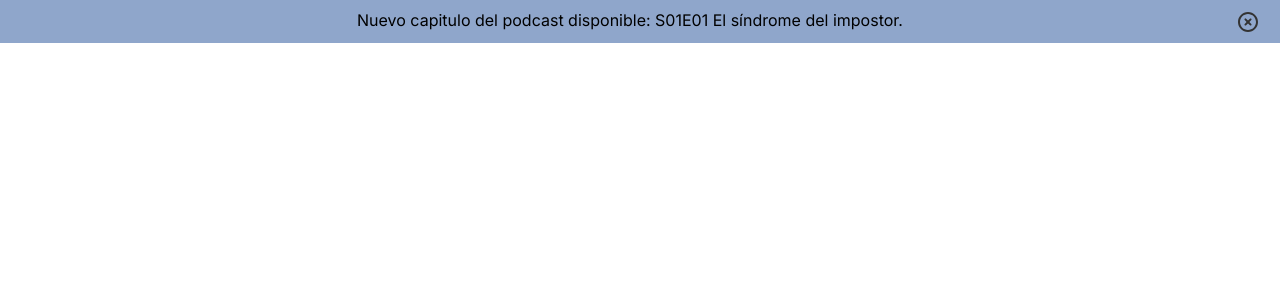
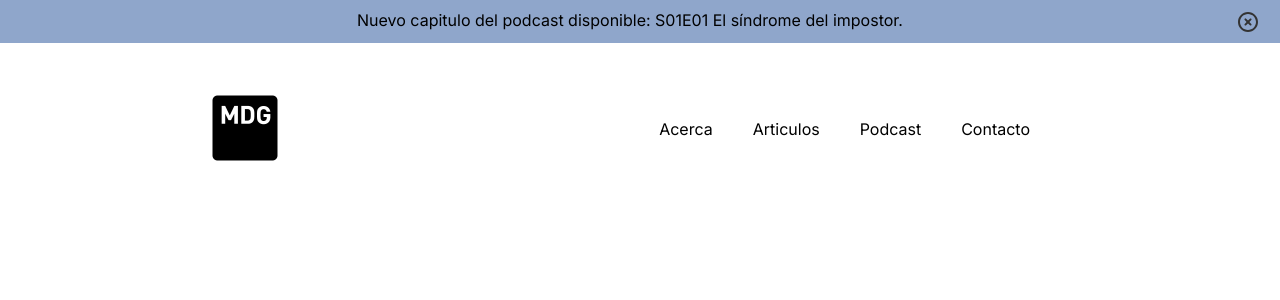
Before and after one commit to mdgdeveloper/portfolio-v2, a React (Vite) app: page / in a window 1280 px wide. Shown: the top 300 px of the page. Built offline with nearby package versions, Linux system fonts and the light colour scheme.

Commit message:
Header.JSX completed. Main.JSX started

```diff
--- a/src/App.jsx
+++ b/src/App.jsx
@@ -1,5 +1,6 @@
 import './App.css'
 import Announce from './components/announce/Announce'
+import Header from './components/header/Header'
 
 function App() {
 
@@ -7,6 +8,7 @@ function App() {
   return (
    <div>
       <Announce />
+      <Header />
    </div>
   )
 }
--- /dev/null
+++ b/src/components/header/Header.jsx
@@ -0,0 +1,27 @@
+import "./header.css";
+import Logo from '../../img/logo.png';
+
+const Header = () => {
+  return (
+      <div className="h-global">
+    <div className="h-wrapper">
+      <div className="h-left">
+          <div className="h-logo">
+              <img src={Logo} alt="" className="h-logo-img" />
+          </div>
+      </div>
+      <div className="h-center"></div>
+      <div className="h-right">
+          <div className="h-menu">
+              <div className="h-menu-item">Acerca</div>
+              <div className="h-menu-item">Articulos</div>
+              <div className="h-menu-item">Podcast</div>
+              <div className="h-menu-item">Contacto</div>
+          </div>
+      </div>
+    </div>
+    </div>
+  );
+};
+
+export default Header;
--- /dev/null
+++ b/src/components/header/header.css
@@ -0,0 +1,44 @@
+.h-global{
+    display: flex;
+    justify-content: center;
+}
+
+.h-wrapper{
+    display: flex;
+    width: 75%;
+    align-items: center;
+}
+
+.h-left{
+    flex: 1;
+    padding: 50px;
+}
+
+.h-logo-img{
+    width: 70px;
+}
+
+
+.h-center{
+    flex: 1;
+}
+
+.h-right{
+    flex: 1;
+    padding: 50px;
+}
+
+.h-menu{
+    display: flex;
+}
+
+.h-menu-item{
+    margin-right: 40px;
+    border-bottom: 3px solid white;
+    cursor: pointer;
+    transition: all ease 0.5s;
+}
+
+.h-menu-item:hover{
+    border-bottom: 3px solid #555;
+}
```
Also changed, not shown: src/components/main/Main.jsx (added, +11 -0 lines), src/components/main/main.css (added), src/img/logo.png.
